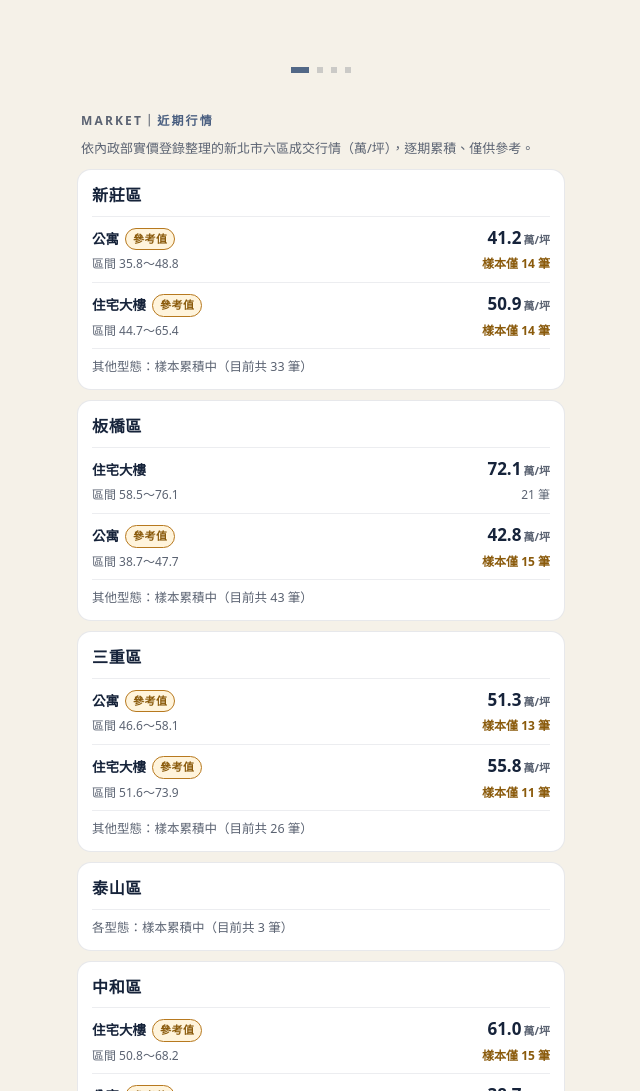
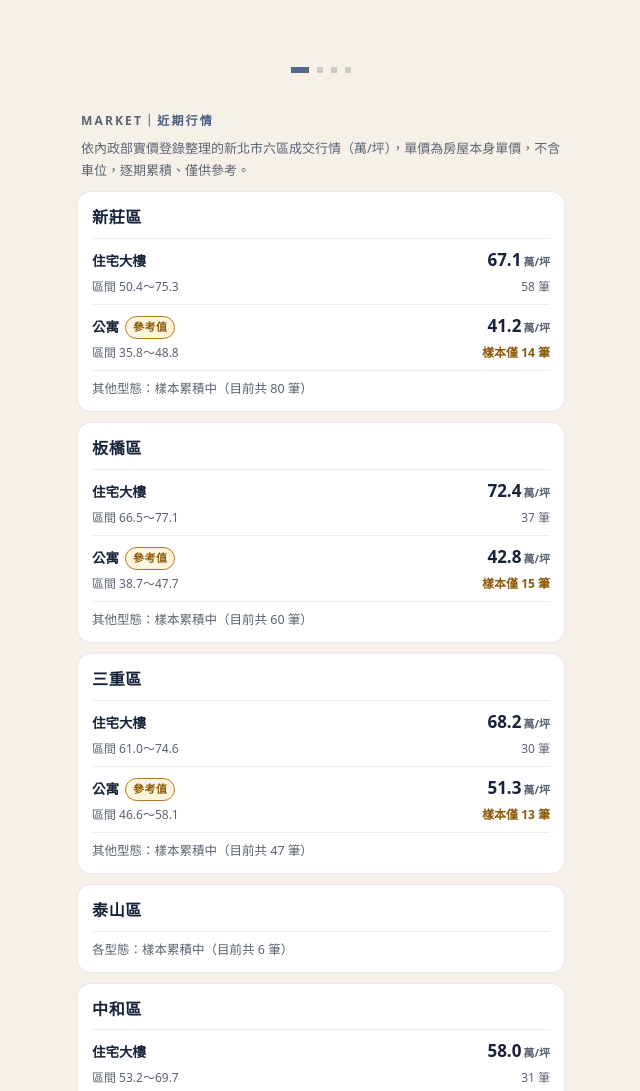
Before and after one commit to ericlin1994/chunmei-card, a plain HTML site: page index.html in a window 1280 px wide. Shown: the part 1640-2731 px from the top of the page, without its empty margins (319-959 px from the left). Drawn offline with Linux system fonts and the light colour scheme.

Commit message:
行情改為扣車位的房屋單價：樣本 149→268，新增中和華廈與永和住宅大樓，說明標註不含車位

```diff
--- a/index.html
+++ b/index.html
@@ -580,7 +580,7 @@
   </style>
   <section id="market" hidden>
   <div class="sec-title">MARKET｜<em>近期行情</em></div>
-  <p class="mk-sub">依內政部實價登錄整理的新北市六區成交行情（萬/坪），逐期累積、僅供參考。</p>
+  <p class="mk-sub">依內政部實價登錄整理的新北市六區成交行情（萬/坪），單價為房屋本身單價，不含車位，逐期累積、僅供參考。</p>
   <div class="mk-grid"></div>
   <div class="mk-meta"></div>
   <p class="mk-foot">本行情為歷史實價登錄統計，非即時報價；最新行情請直接詢問。標示「參考值」者樣本數較少，僅供初步參考。</p>
@@ -752,7 +752,7 @@ let payloadFailed = false;
 
 /* 改動 flex-cards.json 後請把 BUILD 往後跳一號：
    LINE 內建瀏覽器會快取檔案，不跳號會一直送出舊版卡片 */
-const BUILD = 'b205';
+const BUILD = 'b206';
 const PAGE_VER = '2026-11-02-2252'   // 每次改頁面就改這個，用來確認手機拿到的是最新版
 
 /* ═══════ FLEX_PAYLOAD_START（由 build_flex.py 自動寫入，勿手改）═══════ */
--- a/market.json
+++ b/market.json
@@ -1,7 +1,7 @@
 {
   "source": "內政部不動產交易實價查詢服務網（實價登錄）",
   "source_url": "https://lvr.land.moi.gov.tw/",
-  "generated_at": "2026-11-02T20:24:22+08:00",
+  "generated_at": "2026-11-03T01:02:35+08:00",
   "periods": [
     {
       "id": "登記日期 115年10月11日至 115年10月20日之買賣案件",
@@ -14,8 +14,16 @@
   "min_show": 10,
   "districts": {
     "新莊區": {
-      "samples": 33,
+      "samples": 80,
       "types": [
+        {
+          "type": "住宅大樓",
+          "n": 58,
+          "median": 67.1,
+          "p25": 50.4,
+          "p75": 75.3,
+          "provisional": false
+        },
         {
           "type": "公寓",
           "n": 14,
@@ -23,26 +31,18 @@
           "p25": 35.8,
           "p75": 48.8,
           "provisional": true
-        },
-        {
-          "type": "住宅大樓",
-          "n": 14,
-          "median": 50.9,
-          "p25": 44.7,
-          "p75": 65.4,
-          "provisional": true
         }
       ]
     },
     "板橋區": {
-      "samples": 43,
+      "samples": 60,
       "types": [
         {
           "type": "住宅大樓",
-          "n": 21,
-          "median": 72.1,
-          "p25": 58.5,
-          "p75": 76.1,
+          "n": 37,
+          "median": 72.4,
+          "p25": 66.5,
+          "p75": 77.1,
           "provisional": false
         },
         {
@@ -56,8 +56,16 @@
       ]
     },
     "三重區": {
-      "samples": 26,
+      "samples": 47,
       "types": [
+        {
+          "type": "住宅大樓",
+          "n": 30,
+          "median": 68.2,
+          "p25": 61.0,
+          "p75": 74.6,
+          "provisional": false
+        },
         {
           "type": "公寓",
           "n": 13,
@@ -65,31 +73,23 @@
           "p25": 46.6,
           "p75": 58.1,
           "provisional": true
-        },
-        {
-          "type": "住宅大樓",
-          "n": 11,
-          "median": 55.8,
-          "p25": 51.6,
-          "p75": 73.9,
-          "provisional": true
         }
       ]
     },
     "泰山區": {
-      "samples": 3,
+      "samples": 6,
       "types": []
     },
     "中和區": {
-      "samples": 32,
+      "samples": 57,
       "types": [
         {
           "type": "住宅大樓",
-          "n": 15,
-          "median": 61.0,
-          "p25": 50.8,
-          "p75": 68.2,
-          "provisional": true
+          "n": 31,
+          "median": 58.0,
+          "p25": 53.2,
+          "p75": 69.7,
+          "provisional": false
         },
         {
           "type": "公寓",
@@ -98,20 +98,37 @@
           "p25": 38.1,
           "p75": 45.1,
           "provisional": true
+        },
+        {
+          "type": "華廈",
+          "n": 10,
+          "median": 40.5,
+          "p25": 33.8,
+          "p75": 44.5,
+          "provisional": true
         }
       ]
     },
     "永和區": {
-      "samples": 12,
-      "types": []
+      "samples": 18,
+      "types": [
+        {
+          "type": "住宅大樓",
+          "n": 11,
+          "median": 72.1,
+          "p25": 53.3,
+          "p75": 84.7,
+          "provisional": true
+        }
+      ]
     }
   },
   "dropped": {
-    "車位": 227,
-    "備註關鍵字": 76,
+    "車位": 11,
+    "備註關鍵字": 160,
     "單價無效": 0,
-    "面積過小": 29,
-    "離群": 11
+    "面積過小": 30,
+    "離群": 23
   },
-  "notes": "已剔除車位、親友/特殊關係交易、預售屋、法拍等；單價為建物單價（萬/坪）"
+  "notes": "已剔除親友/特殊關係交易、預售屋、法拍、純車位交易等；單價為房屋本身單價（已扣除車位面積與車位價格，萬/坪）"
 }
```
Also changed, not shown: market_samples.json (+1 -1 lines).
